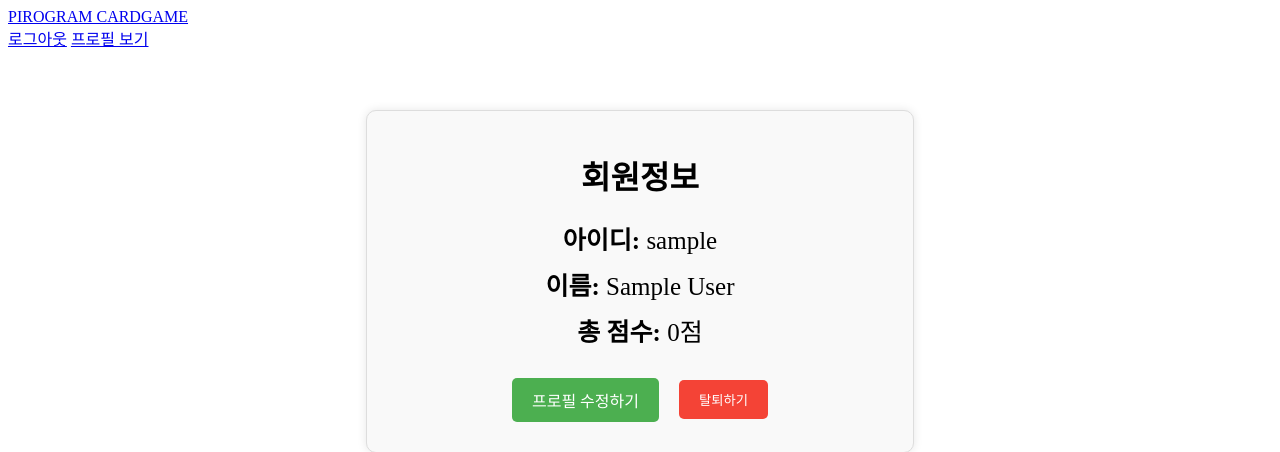
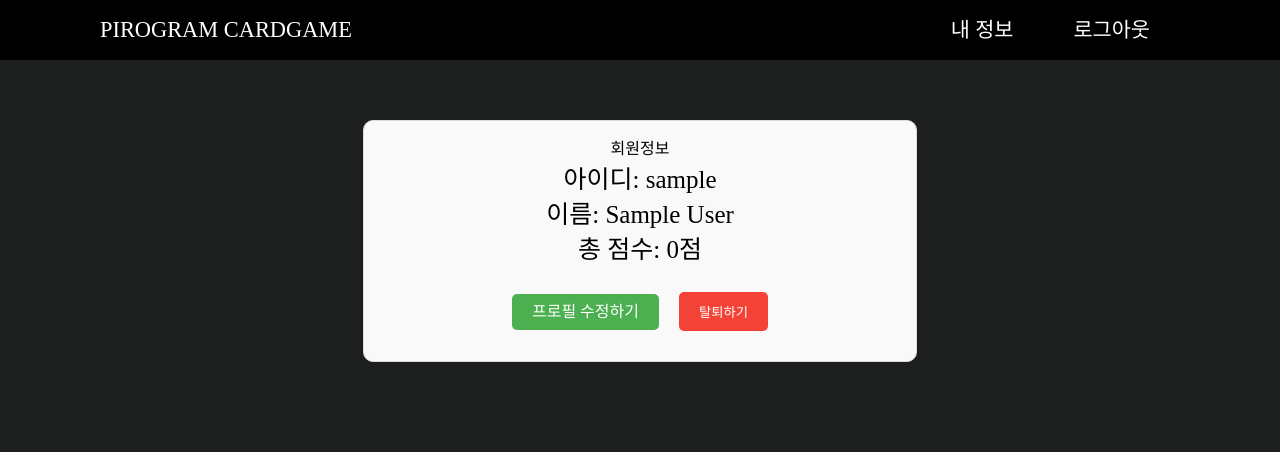
Before and after one commit to Pirogramming-20/Piro20_CardGame_3, a Django app: page /detail/ in a window 1280 px wide. Shown: the top 452 px of the page. Run offline with Django 5.2, Linux system fonts and the light colour scheme; the visitor is signed in with stand-in values (Sample User, id 1); some libraries are stand-ins or nearby versions.

Commit message:
머지 추가 수정

```diff
--- a/CardGame/urls.py
+++ b/CardGame/urls.py
@@ -21,6 +21,5 @@ urlpatterns = [
     path('admin/', admin.site.urls),
     path('', include('apps.users.urls')),
     path('', include('allauth.urls')),
-    path('', include('apps.users.urls') ),
-    path('', include('social_django.urls', namespace='social')),  # 소셜 로그인을 위한 URL
+    path('', include('social_django.urls', namespace='social')),  # 네이버
 ]
--- a/templates/base.html
+++ b/templates/base.html
@@ -1,25 +1,33 @@
 {% load static %}
-{% load socialaccount %}
 <!DOCTYPE html>
 <html lang="en">
 <head>
-    <meta charset="UTF-8" />
-    <meta name="viewport" content="width=device-width, initial-scale=1.0" />
-    {%block head%} {%endblock%}
+    <meta charset="UTF-8">
+    <meta name="viewport" content="width=device-width, initial-scale=1.0">
+    <link rel="stylesheet" href="{%static 'css/style.css'%}">
+    <link rel="stylesheet" href="{%static 'css/reset.css'%}">
+    {%block head%}
+
+    {%endblock%}
 </head>
 <body>
-    <header>
+    <header class="base_header">
         <div class="logo">
             <a href="{% url 'users:main' %}">PIROGRAM CARDGAME</a>
         </div>
-      <nav>
+        <nav class="base_nav">
+            <ul>
+                <!--  로그인시 nav -->
                 {% if user.is_authenticated %}
-        <a href="{% url 'users:logout' %}">로그아웃</a>
-        <a href="{% url 'users:user_detail' %}">프로필 보기</a>
+                    <!-- <li><a href="{% url 'users:rank' }"> 랭킹 보기 </a></li> -->
+                    <li><a href="{% url 'users:user_detail' %}"> 내 정보 </a></li>
+                    <li><a href="{% url 'users:logout' %}"> 로그아웃 </a></li>
+                <!--  로그인x nav -->
                 {% else %}
-        <a href="{% url 'users:login' %}">로그인</a>
-        <a href="{% url 'users:signup' %}">회원가입</a>
+                    <li><a href="{% url 'users:login' %}"> 로그인 </a></li>
+                    <li><a href="{% url 'users:signup' %}"> 회원가입 </a></li>
                 {% endif %}
+            </ul>
         </nav>
     </header>
     <div class="big_container">
--- a/templates/users/user_login.html
+++ b/templates/users/user_login.html
@@ -1,4 +1,5 @@
 {% extends "base.html" %}
+{% load socialaccount %}
 
 {% block head %}
 <title>login</title>
@@ -36,5 +37,6 @@
     <button type="submit" class="btn">로그인</button>
   </form>
   <a href="{% url 'social:begin' 'naver' %}" class="naver-login-button">네이버로 로그인하기</a>
+  <a href="{% provider_login_url 'google' %}">구글 로그인</a><br>
 </div>
 {% endblock %}
```
Also changed, not shown: apps/users/pipelines.py (line endings or trailing spaces). Lines whose indentation alone changed are shown as unchanged.
